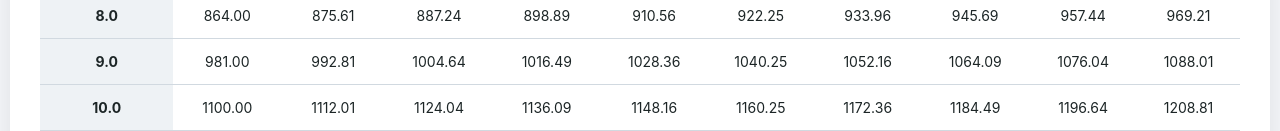
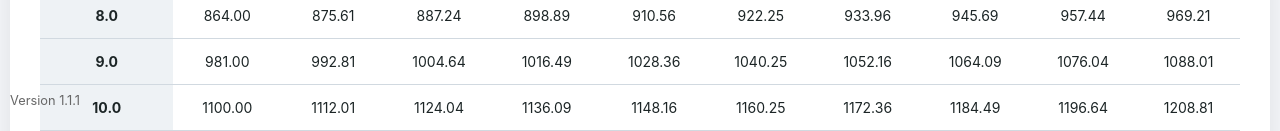
Before and after one commit to kcahrens/grid-calculator-v-1.1.1, a React (Create React App) app: page / in a window 1280 px wide. Shown: the part 669-800 px from the top of the page. Built offline with nearby package versions, Linux system fonts and the light colour scheme.

Commit message:
Pushed all files with UI fixes and Version 1.1.1

```diff
--- a/public/index.html
+++ b/public/index.html
@@ -8,4 +8,7 @@
   <body>
     <div id="root"></div>
   </body>
+  <footer>
+    <p>Version 1.1.1</p>
+  </footer>
 </html>
--- a/src/index.css
+++ b/src/index.css
@@ -11,3 +11,12 @@ code {
   font-family: source-code-pro, Menlo, Monaco, Consolas, 'Courier New',
     monospace;
 }
+
+footer {
+  position: fixed;
+  bottom: 0;
+  left: 0;
+  padding: 10px;
+  font-size: 0.8em; /* Optional: makes it slightly smaller */
+  color: #666;      /* Optional: subtle gray color */
+}
```
